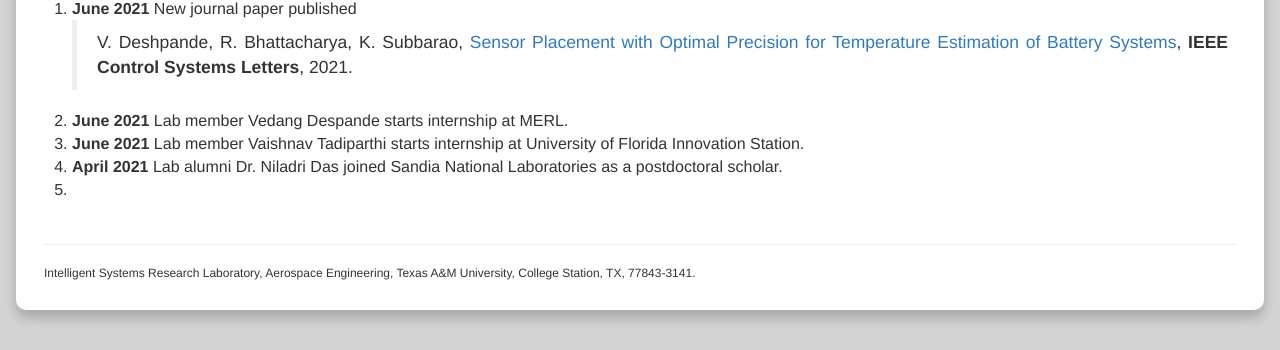
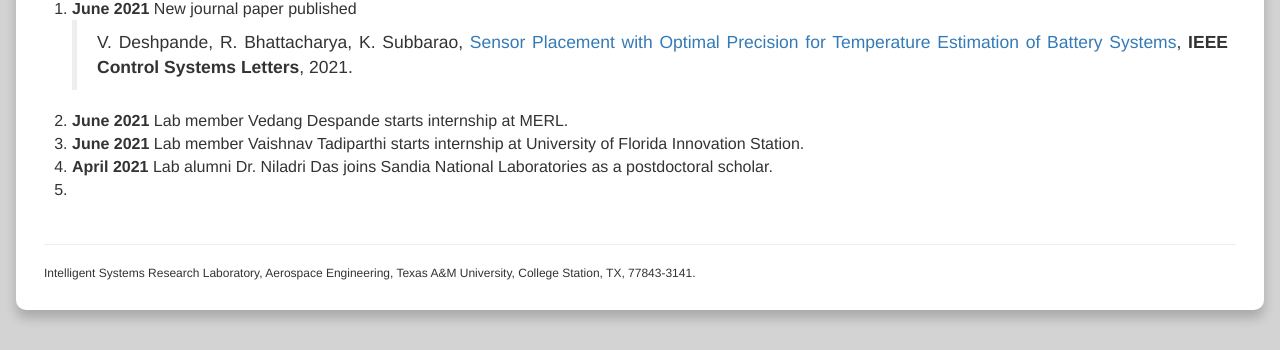
Before and after one commit to isrlab/isrlab.github.io, a Jekyll site: the page built from 07 news.md, in a window 1280 px wide. Shown: the part 363-713 px from the top of the page. Built offline with Jekyll 4.4.1, drawn with Linux system fonts in a browser that asks for light colours; nearby versions of some CDN libraries.

```diff
--- a/07 news.md
+++ b/07 news.md
@@ -11,5 +11,5 @@
 
 2. **June 2021** Lab member Vedang Despande starts internship at MERL.
 3. **June 2021** Lab member Vaishnav Tadiparthi starts internship at University of Florida Innovation Station.
-4. **April 2021**  Lab alumni Dr. Niladri Das joined Sandia National Laboratories as a postdoctoral scholar.
+4. **April 2021**  Lab alumni Dr. Niladri Das joins Sandia National Laboratories as a postdoctoral scholar.
 5.
```
